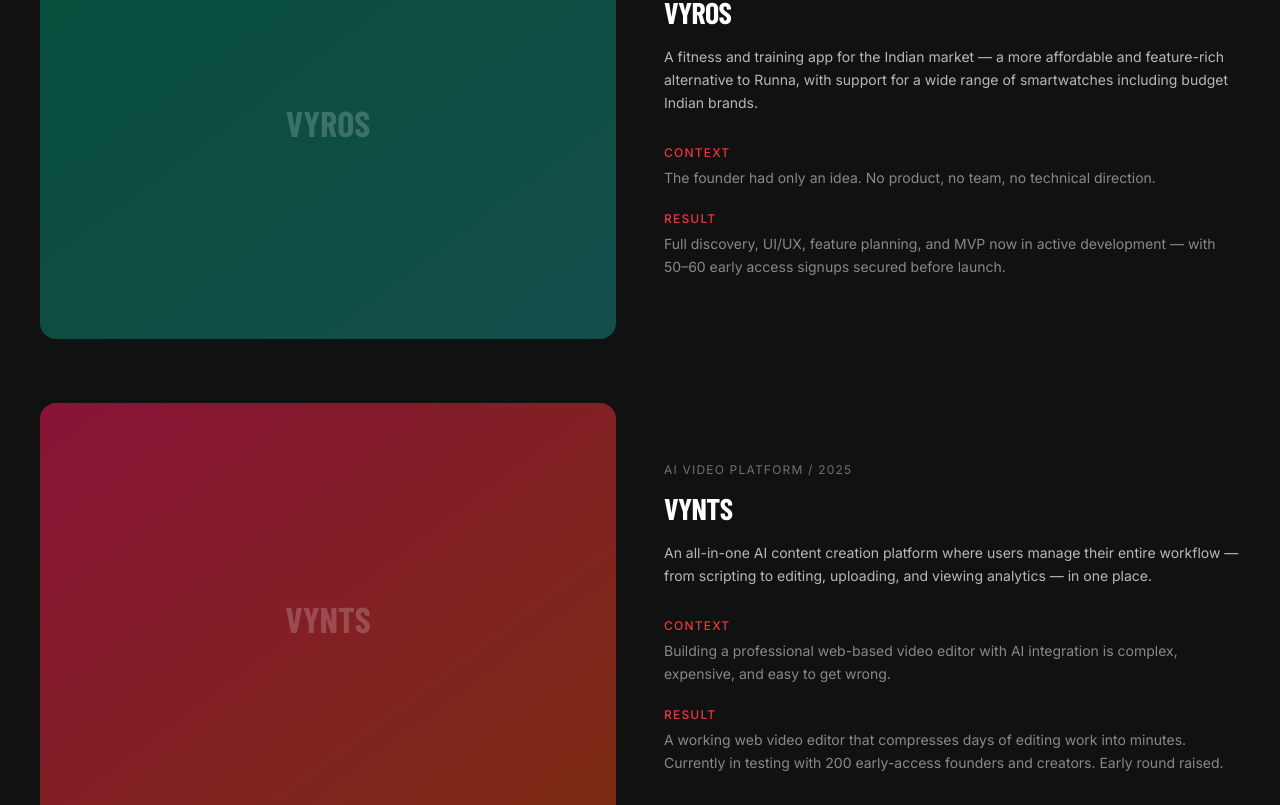
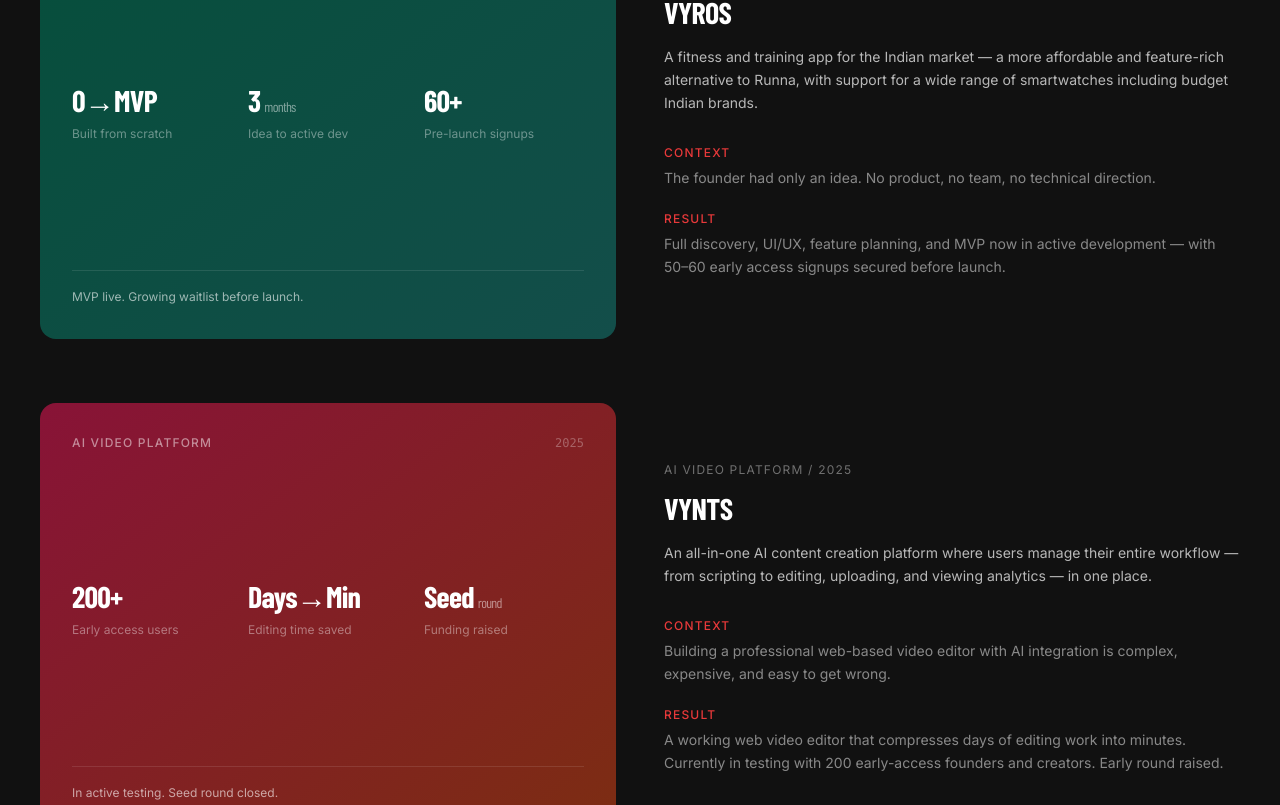
Before and after one commit to tanishqdhama01/antigravity-landing, a React (Vite) app: page / in a window 1280 px wide. Shown: the part 5375-6180 px from the top of the page. Built offline with nearby package versions, Linux system fonts and the light colour scheme; a web font is replaced by a local one.

Commit message:
replace case study image placeholders with stats/metrics cards

```diff
--- a/src/components/CaseStudies.jsx
+++ b/src/components/CaseStudies.jsx
@@ -11,6 +11,12 @@
     description: 'A company with a groundbreaking holographic print product needed a way to create high-quality product videos for investors — without hiring a full creative team.',
     context: 'Manual video production was slow, expensive, and could not keep up with the pace of fundraising activity.',
     result: 'A custom AI-powered video automation system, fully handed over to the internal team in 2 months. The company went on to raise a multi-million funding round.',
+    stats: [
+      { value: '2', unit: 'months', label: 'Full delivery' },
+      { value: '50+', unit: '', label: 'AI videos produced' },
+      { value: 'Multi-million', unit: '', label: 'Funding round raised' },
+    ],
+    outcome: 'Delivered end-to-end. Team owns it fully.',
   },
   {
     title: 'Vyros',
@@ -20,6 +26,12 @@
     description: 'A fitness and training app for the Indian market — a more affordable and feature-rich alternative to Runna, with support for a wide range of smartwatches including budget Indian brands.',
     context: 'The founder had only an idea. No product, no team, no technical direction.',
     result: 'Full discovery, UI/UX, feature planning, and MVP now in active development — with 50–60 early access signups secured before launch.',
+    stats: [
+      { value: '0→MVP', unit: '', label: 'Built from scratch' },
+      { value: '3', unit: 'months', label: 'Idea to active dev' },
+      { value: '60+', unit: '', label: 'Pre-launch signups' },
+    ],
+    outcome: 'MVP live. Growing waitlist before launch.',
   },
   {
     title: 'Vynts',
@@ -29,6 +41,12 @@
     description: 'An all-in-one AI content creation platform where users manage their entire workflow — from scripting to editing, uploading, and viewing analytics — in one place.',
     context: 'Building a professional web-based video editor with AI integration is complex, expensive, and easy to get wrong.',
     result: 'A working web video editor that compresses days of editing work into minutes. Currently in testing with 200 early-access founders and creators. Early round raised.',
+    stats: [
+      { value: '200+', unit: '', label: 'Early access users' },
+      { value: 'Days→Min', unit: '', label: 'Editing time saved' },
+      { value: 'Seed', unit: 'round', label: 'Funding raised' },
+    ],
+    outcome: 'In active testing. Seed round closed.',
   },
 ]
 
@@ -87,12 +105,30 @@
         <div className="cases-grid flex flex-col gap-16">
           {projects.map((project, i) => (
             <div key={i} className="case-card grid md:grid-cols-2 gap-8 md:gap-12">
-              {/* Image placeholder */}
-              <div className={`relative rounded-2xl overflow-hidden aspect-[4/3] bg-gradient-to-br ${project.color}`}>
-                <div className="absolute inset-0 flex items-center justify-center">
-                  <span className="text-white/20 font-heading text-4xl font-bold uppercase">
-                    {project.title}
-                  </span>
+              {/* Stats card */}
+              <div className={`relative rounded-2xl overflow-hidden aspect-[4/3] bg-gradient-to-br ${project.color} p-8 flex flex-col justify-between`}>
+                {/* Top label */}
+                <div className="flex items-center justify-between">
+                  <span className="text-white/50 text-xs uppercase tracking-widest font-medium">{project.category}</span>
+                  <span className="text-white/30 text-xs font-mono">{project.year}</span>
+                </div>
+
+                {/* Stats grid */}
+                <div className="grid grid-cols-3 gap-4">
+                  {project.stats.map((stat, si) => (
+                    <div key={si} className="flex flex-col">
+                      <span className="text-white font-heading font-black text-2xl md:text-3xl leading-none tracking-tight">
+                        {stat.value}
+                        {stat.unit && <span className="text-white/50 text-sm font-normal ml-1">{stat.unit}</span>}
+                      </span>
+                      <span className="text-white/40 text-xs mt-2 leading-snug">{stat.label}</span>
+                    </div>
+                  ))}
+                </div>
+
+                {/* Bottom outcome */}
+                <div className="border-t border-white/10 pt-4">
+                  <p className="text-white/60 text-xs leading-relaxed">{project.outcome}</p>
                 </div>
               </div>
 
```
